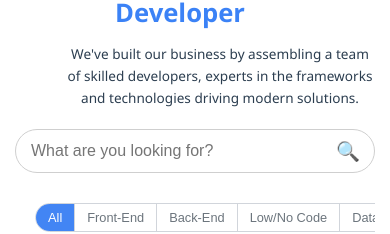
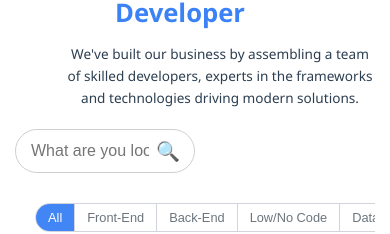
Before and after one commit to Shagufta-Shahzadi/Invozone-Replicate, a React (Create React App) app: page /home in a window 390 px wide. Shown: the part 4979-5213 px from the top of the page. Built offline with nearby package versions, Linux system fonts and the light colour scheme.

Commit message:
Updated some content

```diff
--- a/src/Component/TechHiring.css
+++ b/src/Component/TechHiring.css
@@ -268,11 +268,11 @@ margin-left: -30px;
   }
 
   .main-title {
-    font-size: 1.8rem;
+    font-size: 1rem;
   }
 
   .subtitle {
-    font-size: 0.9rem;
+    font-size: 0.8rem;
     max-width: 100%;
   }
 
@@ -281,7 +281,7 @@ margin-left: -30px;
   }
 
   .search-box {
-    max-width: 100%;
+    max-width: 50%;
   }
 
   .filter-section {
```
